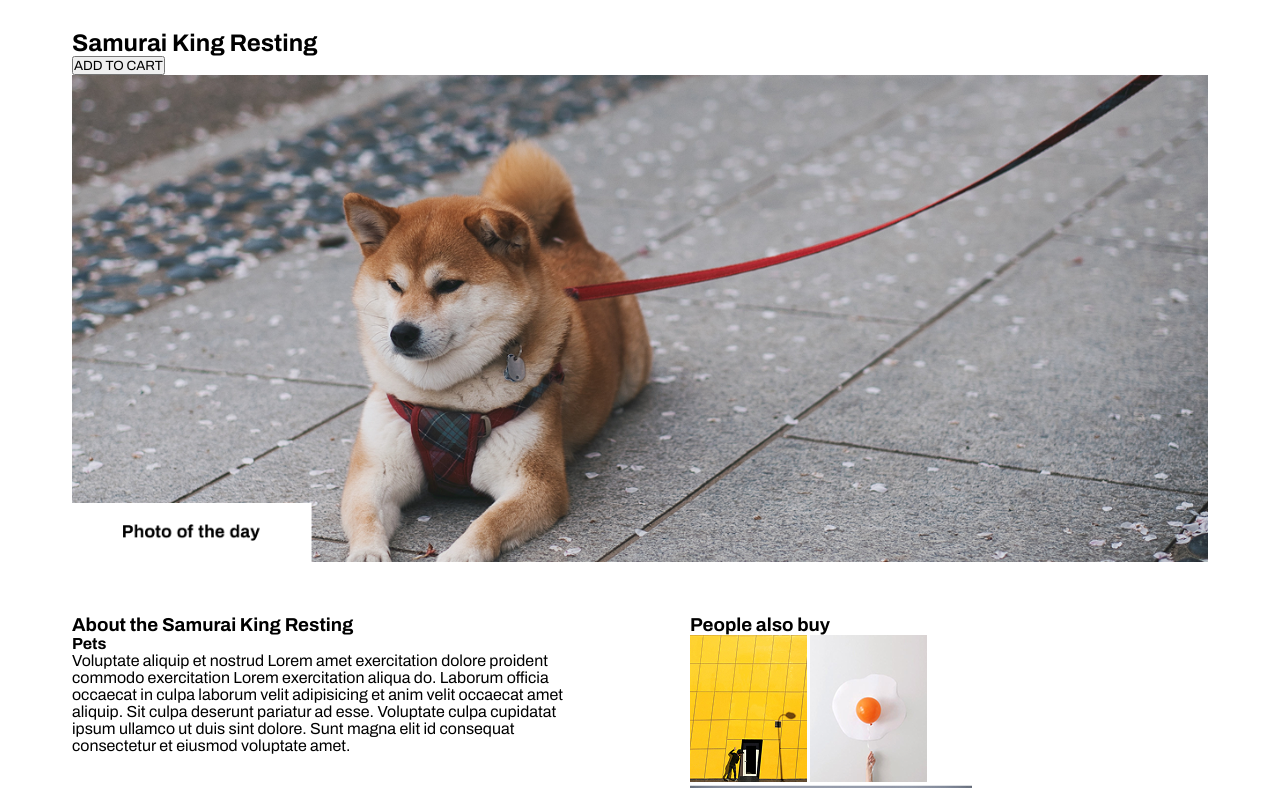
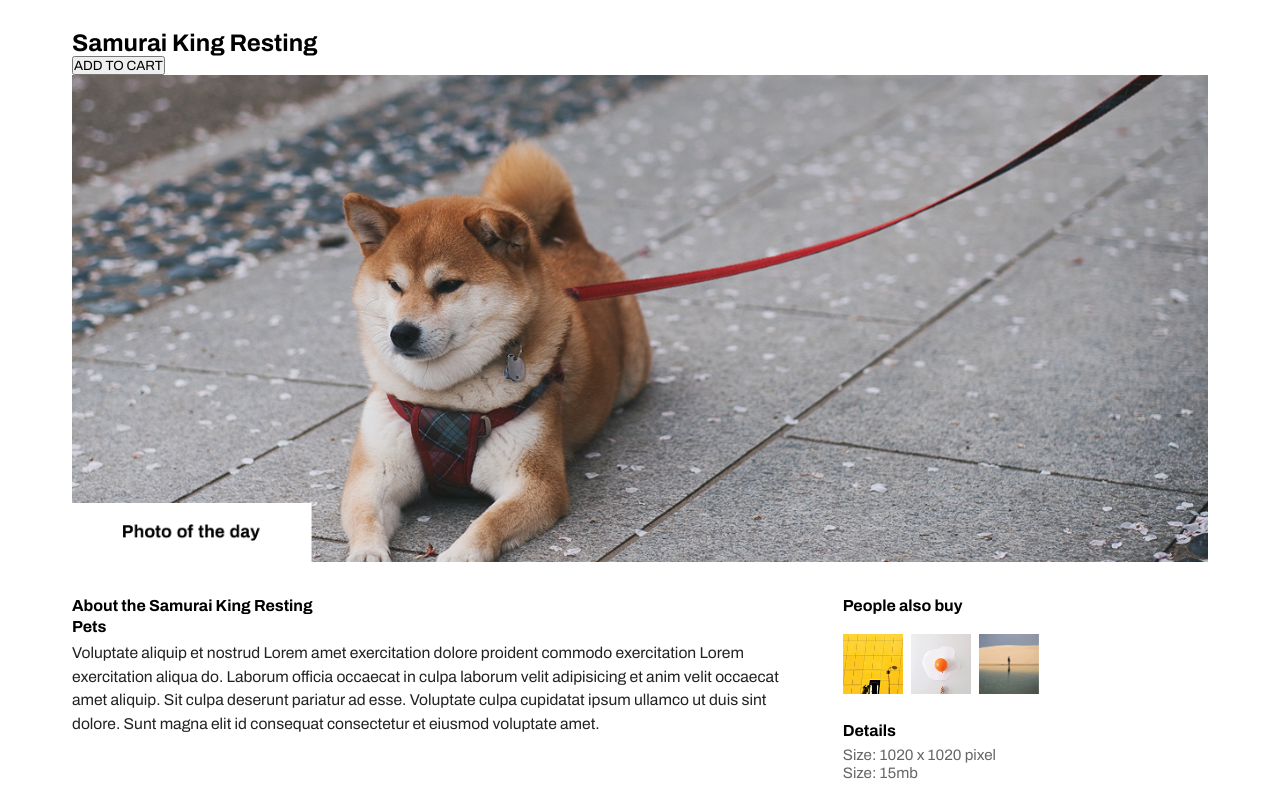
Before and after one commit to realMoyosore/Bejamas-Ecommerce-Store, a plain HTML site: page index.html in a window 1280 px wide. Shown: the part 164-952 px from the top of the page. Drawn offline with Linux system fonts and the light colour scheme.

Commit message:
hero-text styling

```diff
--- a/style.css
+++ b/style.css
@@ -1,10 +1,10 @@
-@import url('https://fonts.googleapis.com/css2?family=Archivo:ital,wght@0,100..900;1,100..900&display=swap');
+@import url("https://fonts.googleapis.com/css2?family=Archivo:ital,wght@0,100..900;1,100..900&display=swap");
 
 * {
   box-sizing: border-box;
   margin: 0;
   padding: 0;
-    font-family: 'Archivo', sans-serif;
+  font-family: "Archivo", sans-serif;
   scroll-behavior: smooth;
   color: #000;
 }
@@ -37,7 +37,7 @@
   right: 32px;
   width: 320px;
   background: #fff;
-    box-shadow: 0 2px 16px rgba(0,0,0,0.12);
+  box-shadow: 0 2px 16px rgba(0, 0, 0, 0.12);
   border-radius: 8px;
   padding: 24px;
   z-index: 100;
@@ -53,9 +53,68 @@
 
 .hero-text {
   display: grid;
-    grid-template-columns: 1fr 1fr;
-    gap: 100px;
-    margin: 50px auto;
+  grid-template-columns: 2fr 1fr;
+  gap: 40px;
+  margin: 32px 0;
+}
+
+.hero-description h3 {
+  font-size: 1rem;
+  font-weight: 700;
+  margin-bottom: 4px;
+}
+
+.hero-description strong {
+  display: block;
+  font-size: 1rem;
+  margin-bottom: 6px;
+}
+
+.hero-description p {
+  font-size: 0.98rem;
+  color: #222;
+  line-height: 1.5;
+}
+
+.hero-suggest {
+    display: flex;
+    flex-direction: column;
+    gap: 12px;
+}
+
+.hero-suggest h3 {
+    font-size: 1rem;
+    font-weight: 700;
+    margin-bottom: 8px;
+}
+
+.suggest-images {
+    display: flex;
+    gap: 8px;
+    margin-bottom: 8px;
+}
+
+.suggest-images img {
+    width: 60px;
+    height: 60px;
+    object-fit: cover;
+    background: #f5f5f5;
+}
+
+.other-details {
+    margin-top: 8px;
+}
+
+.other-details h4 {
+    font-size: 1rem;
+    font-weight: 700;
+    margin-bottom: 4px;
+}
+
+.other-details p {
+    font-size: 0.95rem;
+    color: #666;
+    margin-bottom: 2px;
 }
 
 .products-list {
```
Lines whose indentation alone changed are shown as unchanged.
